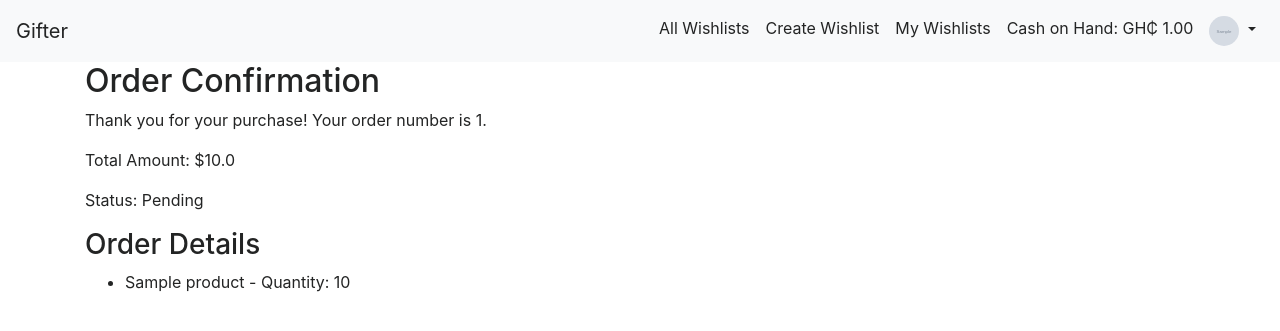
After one commit to deedadey-dd/gifter, a Django app: page /store/order-confirmation/1/ in a window 1280 px wide. The commit adds this page. Shown: the top 331 px of the page. Run offline with Django 5.2, Linux system fonts and the light colour scheme; a user stored in the database is signed in; tables that the repository leaves empty hold one stand-in row (values such as "Sample post"); grey boxes marked "Sample" are stand-in pictures; some libraries are stand-ins or nearby versions.

Commit message:
working empty website

```diff
--- a/de_gifter/de_gifter/settings.py
+++ b/de_gifter/de_gifter/settings.py
@@ -60,7 +60,7 @@ ROOT_URLCONF = 'de_gifter.urls'
 TEMPLATES = [
     {
         'BACKEND': 'django.template.backends.django.DjangoTemplates',
-        'DIRS': [],
+        'DIRS': [os.path.join(BASE_DIR, 'templates')],
         'APP_DIRS': True,
         'OPTIONS': {
             'context_processors': [
--- a/de_gifter/de_gifter/urls.py
+++ b/de_gifter/de_gifter/urls.py
@@ -21,8 +21,8 @@ from django.conf.urls.static import static
 
 urlpatterns = [
     path('admin/', admin.site.urls),
-    path('', include('main.urls', namespace='main')),
-    path('store/', include('store.urls', namespace='store'))
+    path('', include('main.urls')),
+    path('store/', include('store.urls'))
 ]
 
 if settings.DEBUG:
--- a/de_gifter/main/urls.py
+++ b/de_gifter/main/urls.py
@@ -2,13 +2,13 @@ from django.urls import path
 from . import views
 from django.contrib.auth import views as auth_views
 
-app_name = 'main'
+# app_name = 'main'
 
 urlpatterns = [
+    path('', views.home, name='home'),
     path('register/', views.register, name='register'),
     path('login/', views.user_login, name='login'),
     path('logout/', views.user_logout, name='logout'),
-    path('', views.home, name='home'),
     path('gift_item/<int:wishlist_id>/<int:item_id>/', views.gift_item, name='gift_item'),
     path('register/', views.register, name='register'),
     path('activate/<uidb64>/<token>/', views.activate, name='activate'),
--- a/de_gifter/main/views.py
+++ b/de_gifter/main/views.py
@@ -4,6 +4,7 @@ from django.contrib.auth.forms import PasswordResetForm
 from django.contrib.auth.views import PasswordResetView
 from django.db.models import Sum
 from django.db.models.functions import Coalesce
+from django.http import HttpResponseBadRequest
 from django.shortcuts import render, redirect, get_object_or_404
 from django.contrib.auth import login, authenticate, logout
 from django.contrib.auth.decorators import login_required
@@ -560,6 +561,10 @@ def allocate_extra_cash(request, wishlist_id):
 
 # Gifting an item to someone
 def gift_item(request, wishlist_id, item_id):
+    # Validate IDs
+    if not wishlist_id or not item_id:
+        return HttpResponseBadRequest("Invalid wishlist_id or item_id")
+
     wishlist = get_object_or_404(Wishlist, id=wishlist_id)
     item = get_object_or_404(Item, id=item_id)
 
@@ -581,6 +586,7 @@ def gift_item(request, wishlist_id, item_id):
         return redirect('home')
 
     return render(request, 'gift_item.html', {'wishlist': wishlist, 'item': item})
+
 
 
 def handle_contribution(item, amount, name, email, phone, message):
--- a/de_gifter/manage.py
+++ b/de_gifter/manage.py
@@ -2,6 +2,7 @@
 """Django's command-line utility for administrative tasks."""
 import os
 import sys
+from django.core.management import execute_from_command_line
 
 
 def main():
--- a/de_gifter/store/admin.py
+++ b/de_gifter/store/admin.py
@@ -1,5 +1,5 @@
 from django.contrib import admin
-from .models import Category, Vendor, Product, ProductImage, Order, OrderItem
+from .models import Category, Vendor, Product, ProductImage, Order, OrderItem, ShippingDetails
 
 admin.site.register(Category)
 admin.site.register(Vendor)
@@ -7,3 +7,4 @@ admin.site.register(Product)
 admin.site.register(ProductImage)
 admin.site.register(Order)
 admin.site.register(OrderItem)
+admin.site.register(ShippingDetails)
--- a/de_gifter/store/models.py
+++ b/de_gifter/store/models.py
@@ -91,6 +91,10 @@ class ProductImage(models.Model):
 
 
 class Order(models.Model):
+    STATUS_CHOICES = [
+        ('Pending', 'Pending'),
+        ('Completed', 'Completed')
+    ]
     user = models.ForeignKey(settings.AUTH_USER_MODEL, on_delete=models.CASCADE)
     products = models.ManyToManyField(Product, through='OrderItem')
     total_amount = models.FloatField()
@@ -121,3 +125,17 @@ def process_transaction(product_id, amount_paid):
     # e.g., update the vendor's earnings in the database or perform other actions
 
     return vendor_earnings, fee_amount
+
+class ShippingDetails(models.Model):
+    order = models.OneToOneField('Order', on_delete=models.CASCADE)
+    address = models.CharField(max_length=255)
+    city = models.CharField(max_length=100)
+    state = models.CharField(max_length=100)
+    postal_code = models.CharField(max_length=20)
+    country = models.CharField(max_length=100)
+    phone_number = models.CharField(max_length=20, blank=True, null=True)
+    shipping_method = models.CharField(max_length=100, choices=[('Standard', 'Standard'), ('Express', 'Express')])
+    tracking_number = models.CharField(max_length=100, blank=True, null=True)
+
+    def __str__(self):
+        return f"Shipping details for Order {self.order.id}"
--- /dev/null
+++ b/de_gifter/store/templates/store/order_confirmation.html
@@ -0,0 +1,18 @@
+<!-- store/templates/store/order_confirmation.html -->
+
+{% extends 'base.html' %}
+
+{% block content %}
+  <h2>Order Confirmation</h2>
+
+  <p>Thank you for your purchase! Your order number is {{ order.id }}.</p>
+  <p>Total Amount: ${{ order.total_amount }}</p>
+  <p>Status: {{ order.status }}</p>
+
+  <h3>Order Details</h3>
+  <ul>
+    {% for item in order.orderitem_set.all %}
+      <li>{{ item.product.name }} - Quantity: {{ item.quantity }}</li>
+    {% endfor %}
+  </ul>
+{% endblock %}
--- a/de_gifter/store/urls.py
+++ b/de_gifter/store/urls.py
@@ -1,12 +1,14 @@
 from django.urls import path
 from . import views
 
-app_name = 'store'
+# app_name = 'store'
 
 urlpatterns = [
     path('', views.product_list, name='product_list'),
     path('product/<int:product_id>/', views.product_detail, name='product_detail'),
     path('add-to-cart/<int:product_id>/', views.add_to_cart, name='add_to_cart'),
     path('checkout/', views.checkout, name='checkout'),
-    path('buy_item/<int:product_id>/', views.buy_item, name='buy_item')
+    path('buy_item/<int:product_id>/', views.buy_item, name='buy_item'),
+    path('order-confirmation/<int:order_id>/', views.order_confirmation, name='order_confirmation'),
+
 ]
--- a/de_gifter/store/views.py
+++ b/de_gifter/store/views.py
@@ -1,7 +1,8 @@
 from django.shortcuts import render, get_object_or_404, redirect
-from .models import Product, Category, Order
+from .models import Product, Category, Order, OrderItem, Vendor
 from .forms import OrderForm  # Define this form for handling orders
 from django.http import HttpResponse
+from django.contrib.auth.decorators import login_required
 
 
 def product_list(request):
@@ -44,3 +45,81 @@ def checkout(request):
     else:
         form = OrderForm()
     return render(request, 'store/checkout.html', {'form': form})
+
+
+def create_order(request):
+    if request.method == 'POST':
+        order_form = OrderForm(request.POST)
+        shipping_form = ShippingDetailsForm(request.POST)
+
+        if order_form.is_valid() and shipping_form.is_valid():
+            order = order_form.save()
+            shipping_details = shipping_form.save(commit=False)
+            shipping_details.order = order
+            shipping_details.save()
+            return redirect('order_success')
+    else:
+        order_form = OrderForm()
+        shipping_form = ShippingDetailsForm()
+
+    return render(request, 'create_order.html', {'order_form': order_form, 'shipping_form': shipping_form})
+
+
+@login_required
+def buy_item(request, product_id):
+    # Get the product object
+    product = get_object_or_404(Product, id=product_id)
+
+    if request.method == 'POST':
+        # Handle order form submission
+        order_form = OrderForm(request.POST)
+        shipping_form = ShippingDetailsForm(request.POST)
+
+        if order_form.is_valid() and shipping_form.is_valid():
+            # Create and save the order
+            order = order_form.save(commit=False)
+            order.user = request.user
+            order.total_amount = product.price  # Or calculate total amount based on quantity, etc.
+            order.save()
+
+            # Create OrderItem
+            OrderItem.objects.create(
+                order=order,
+                product=product,
+                quantity=1  # Assuming a quantity of 1 for simplicity
+            )
+
+            # Save shipping details
+            shipping_details = shipping_form.save(commit=False)
+            shipping_details.order = order
+            shipping_details.save()
+
+            # Redirect to order confirmation or success page
+            return redirect('store:order_confirmation', order_id=order.id)
+        else:
+            # Handle form errors
+            return render(request, 'store/buy_item.html', {
+                'product': product,
+                'order_form': order_form,
+                'shipping_form': shipping_form
+            })
+
+    else:
+        # Initialize forms
+        order_form = OrderForm()
+        shipping_form = ShippingDetailsForm()
+
+    return render(request, 'store/buy_item.html', {
+        'product': product,
+        'order_form': order_form,
+        'shipping_form': shipping_form
+    })
+
+
+@login_required
+def order_confirmation(request, order_id):
+    order = get_object_or_404(Order, id=order_id, user=request.user)
+
+    return render(request, 'store/order_confirmation.html', {
+        'order': order
+    })
```
Also changed, not shown: de_gifter/main/templates/index.html (+14 -1 lines), de_gifter/store/forms.py (+15 -6 lines), de_gifter/store/templates/store/buy_item.html (added, +19 -0 lines), de_gifter/db.sqlite3, de_gifter/main/migrations/0001_initial.py, de_gifter/store/migrations/0001_initial.py, de_gifter/store/migrations/0002_product_condition_product_popularity_count.py (deleted), de_gifter/templates/base.html (renamed from de_gifter/main/templates/base.html).
